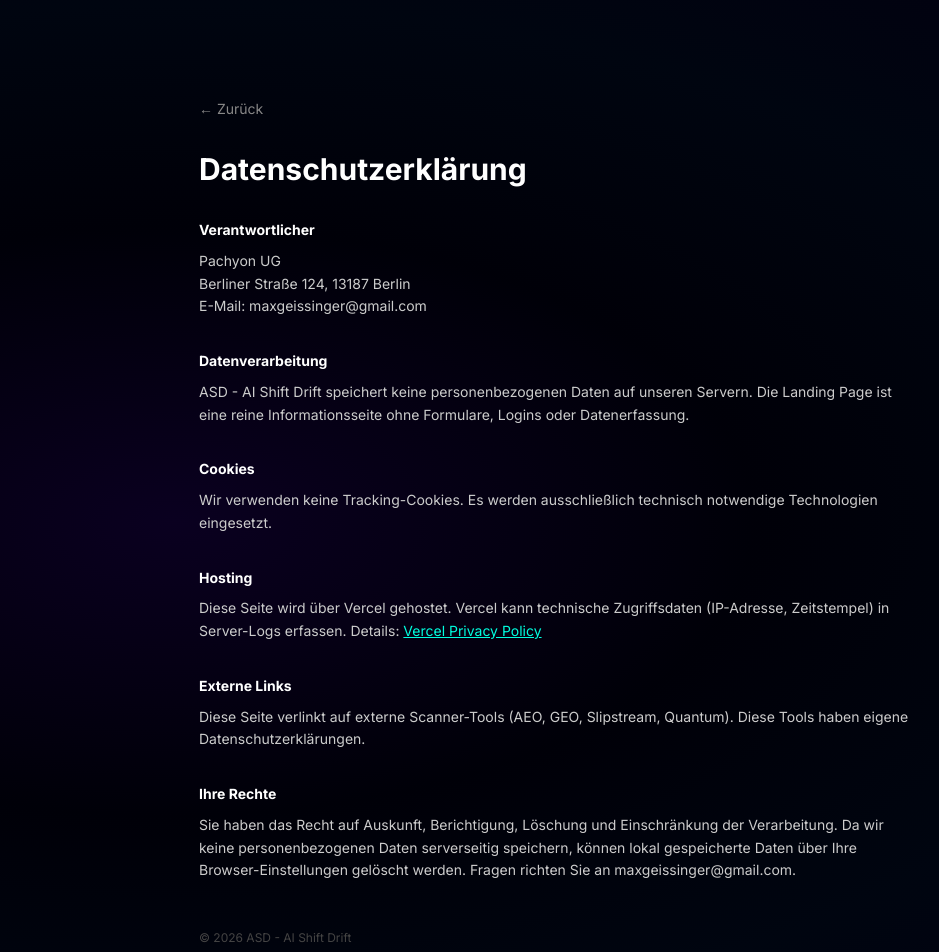
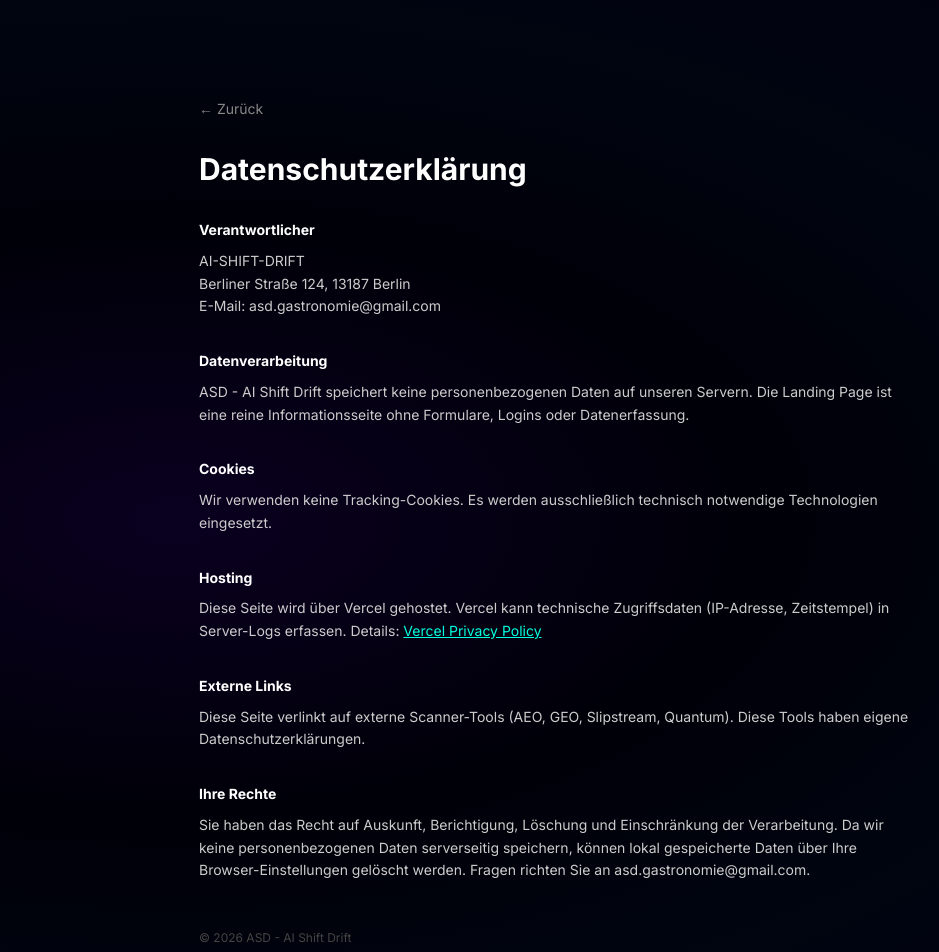
Before and after one commit to perspectivetwist/ai-gastro-hub-mannheim, a Next.js app: page /datenschutz in a window 1280 px wide. Shown: the top 952 px of the page, without its empty margins (81-1020 px from the left). Built offline with nearby package versions, Linux system fonts and the light colour scheme; no server answers.

Commit message:
legal: update Impressum + Datenschutz to AI-SHIFT-DRIFT
Firma: AI-SHIFT-DRIFT, Berliner Str. 124, 13187 Berlin
Email: asd.gastronomie@gmail.com

```diff
--- a/app/datenschutz/page.tsx
+++ b/app/datenschutz/page.tsx
@@ -20,11 +20,11 @@ export default function Datenschutz() {
         <div>
           <h2 className="font-bold mb-2 text-white">Verantwortlicher</h2>
           <p>
-            Pachyon UG
+            AI-SHIFT-DRIFT
             <br />
             Berliner Straße 124, 13187 Berlin
             <br />
-            E-Mail: maxgeissinger@gmail.com
+            E-Mail: asd.gastronomie@gmail.com
           </p>
         </div>
 
@@ -79,7 +79,7 @@ export default function Datenschutz() {
             Einschränkung der Verarbeitung. Da wir keine personenbezogenen
             Daten serverseitig speichern, können lokal gespeicherte Daten
             über Ihre Browser-Einstellungen gelöscht werden. Fragen richten
-            Sie an maxgeissinger@gmail.com.
+            Sie an asd.gastronomie@gmail.com.
           </p>
         </div>
       </div>
--- a/app/impressum/page.tsx
+++ b/app/impressum/page.tsx
@@ -20,7 +20,7 @@ export default function Impressum() {
         <div>
           <h2 className="font-bold mb-2 text-white">Angaben gemäß § 5 TMG</h2>
           <p>
-            Pachyon UG
+            AI-SHIFT-DRIFT
             <br />
             Berliner Straße 124
             <br />
@@ -30,7 +30,7 @@ export default function Impressum() {
 
         <div>
           <h2 className="font-bold mb-2 text-white">Kontakt</h2>
-          <p>E-Mail: maxgeissinger@gmail.com</p>
+          <p>E-Mail: asd.gastronomie@gmail.com</p>
         </div>
 
         <div>
@@ -38,7 +38,7 @@ export default function Impressum() {
             Inhaltlich Verantwortlicher gem. § 55 Abs. 2 RStV
           </h2>
           <p>
-            Pachyon UG
+            AI-SHIFT-DRIFT
             <br />
             Berliner Straße 124
             <br />
```
